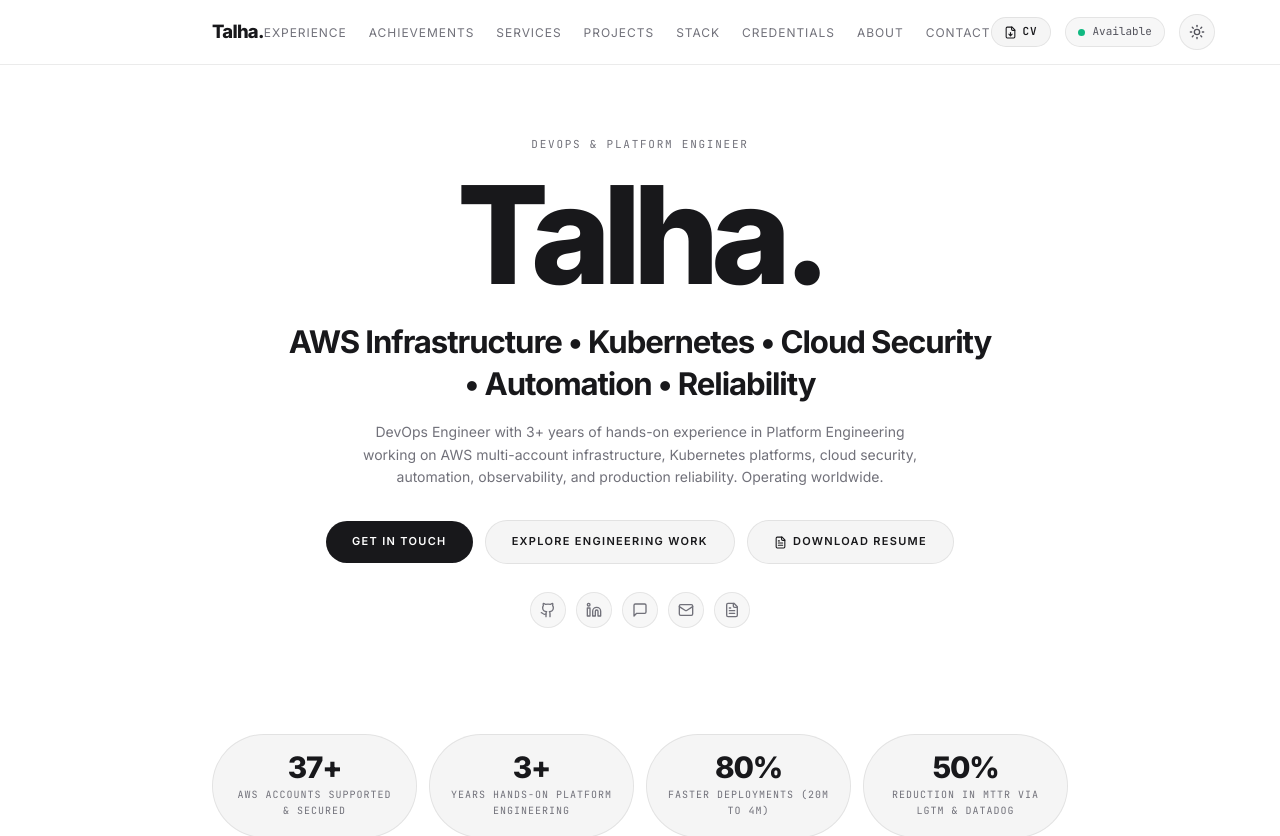
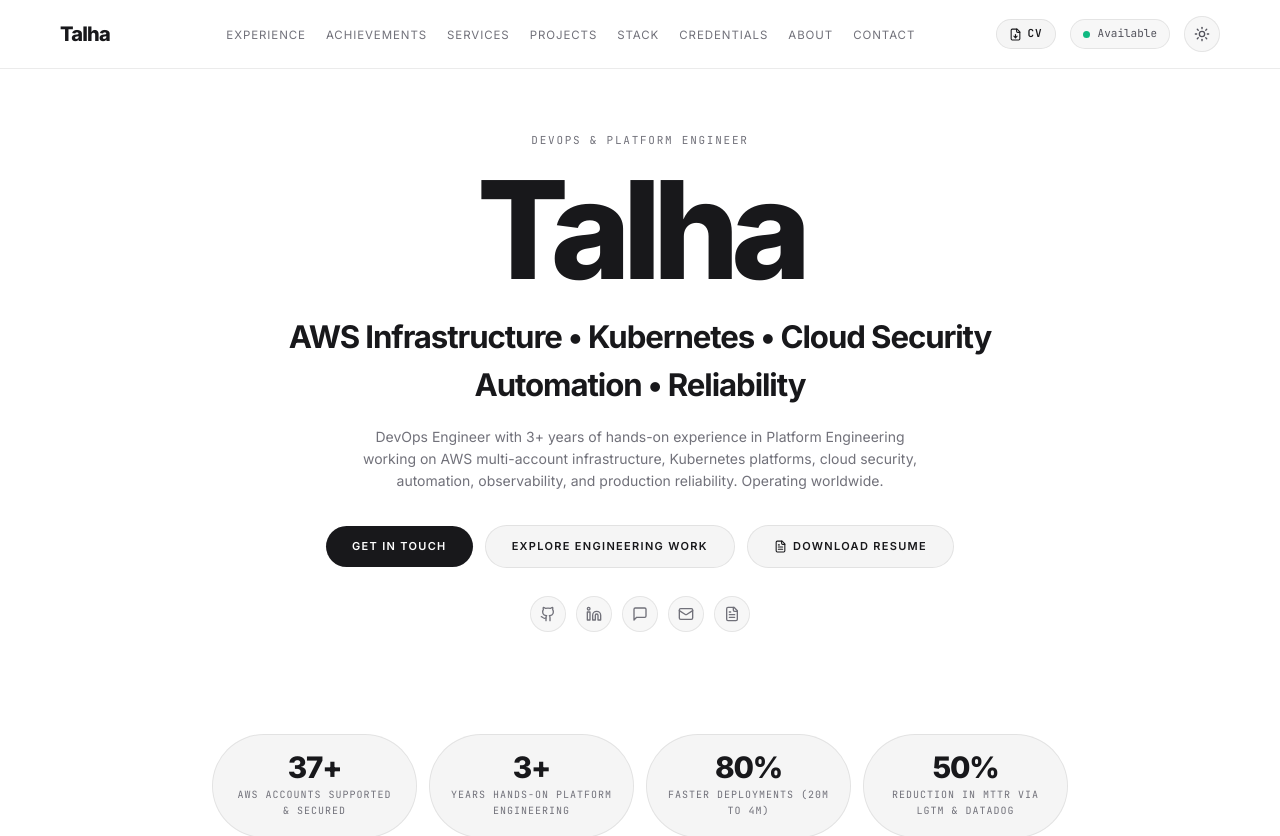
Before and after one commit to JustTalhaRehman/talha-portfolio, a Next.js app: page / in a window 1280 px wide. Shown: the top 836 px of the page. Built offline with nearby package versions, Linux system fonts and the light colour scheme.

Commit message:
fix: remove dot from Talha, remove leading bullet before Automation, and fix top navbar brand spacing

```diff
--- a/src/components/Hero.tsx
+++ b/src/components/Hero.tsx
@@ -16,7 +16,8 @@
       </h1>
 
       <h2 className="hero-lead">
-        {TALHA_CONFIG.tagline}
+        <span className="hero-lead-line">AWS Infrastructure • Kubernetes • Cloud Security</span>
+        <span className="hero-lead-line">Automation • Reliability</span>
       </h2>
 
       <p className="hero-sub">
--- a/src/lib/constants.ts
+++ b/src/lib/constants.ts
@@ -48,7 +48,7 @@
 
 export const TALHA_CONFIG = {
   name: 'Talha Rehman',
-  brandName: 'Talha.',
+  brandName: 'Talha',
   role: 'DevOps & Platform Engineer',
   tagline: 'AWS Infrastructure • Kubernetes • Cloud Security • Automation • Reliability',
   shortBio: 'DevOps Engineer with 3+ years of hands-on experience in Platform Engineering working on AWS multi-account infrastructure, Kubernetes platforms, cloud security, automation, observability, and production reliability. Operating worldwide.',
--- a/src/styles/globals.css
+++ b/src/styles/globals.css
@@ -93,35 +93,42 @@
 }
 
 .nav-inner {
-  max-width: 56rem;
+  max-width: 76rem;
   margin: 0 auto;
-  padding: 14px 20px;
+  padding: 16px 28px;
   display: flex;
   align-items: center;
   justify-content: space-between;
+  gap: 28px;
 }
 
 .nav-brand {
   font-family: var(--font-sans);
   font-weight: 800;
-  font-size: 1.15rem;
+  font-size: 1.25rem;
   letter-spacing: -0.04em;
   color: var(--text-primary);
+  margin-right: 36px;
+  flex-shrink: 0;
+  display: inline-flex;
+  align-items: center;
 }
 
 .nav-links {
   display: flex;
   align-items: center;
-  gap: 22px;
+  gap: 20px;
   list-style: none;
+  flex-wrap: nowrap;
 }
 
 .nav-link {
-  font-size: 12px;
+  font-size: 11.5px;
   letter-spacing: 0.08em;
   text-transform: uppercase;
   color: var(--text-muted);
   transition: var(--transition-fast);
+  white-space: nowrap;
 }
 
 .nav-link:hover {
@@ -265,10 +272,25 @@
   font-size: clamp(1.25rem, 3.5vw, 1.95rem);
   font-weight: 700;
   letter-spacing: -0.035em;
-  line-height: 1.35;
-  max-width: 44rem;
+  line-height: 1.4;
+  max-width: 52rem;
   color: var(--text-primary);
-  margin-bottom: 16px;
+  margin-bottom: 18px;
+  display: flex;
+  flex-direction: column;
+  align-items: center;
+  gap: 4px;
+}
+
+.hero-lead-line {
+  display: block;
+  white-space: nowrap;
+}
+
+@media (max-width: 640px) {
+  .hero-lead-line {
+    white-space: normal;
+  }
 }
 
 .hero-sub {
```
